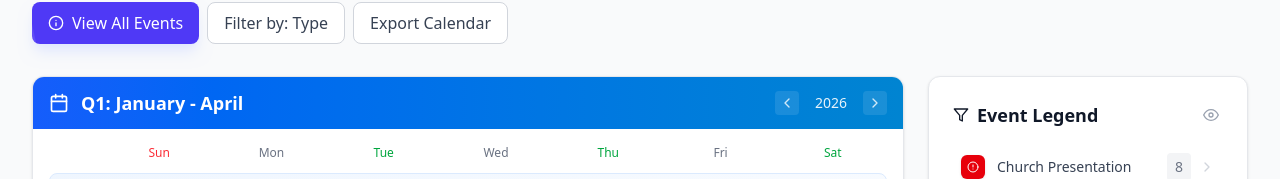
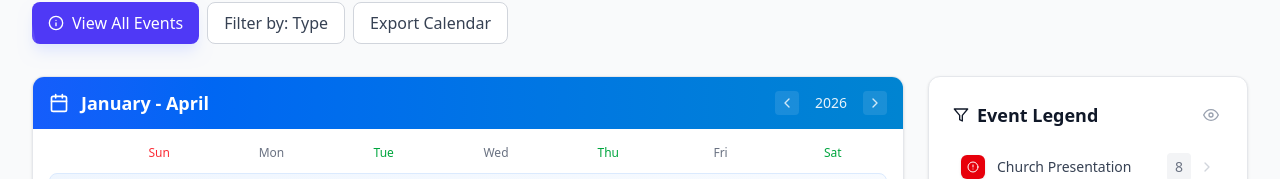
Before and after one commit to jeffkaberagithara-guru/pcea-calendar, a React (Vite) app: page / in a window 1280 px wide. Shown: the part 118-297 px from the top of the page. Built offline with nearby package versions, Linux system fonts and the light colour scheme.

Commit message:
Modified Quarter One component

```diff
--- a/src/components/QuarterOne.jsx
+++ b/src/components/QuarterOne.jsx
@@ -4,7 +4,7 @@ import { getMonthData, getEventTypeColor, ALL_MONTHS, WEEKDAYS } from "../events
 
 function QuarterOne({ events, onEventSelect, selectedEvent }) {
     const year = 2026;
-    const title = "Q1: January - April";
+    const title = "January - April";
     const subTitle = "2026";
 
     const months = ALL_MONTHS.slice(0, 4);
```
